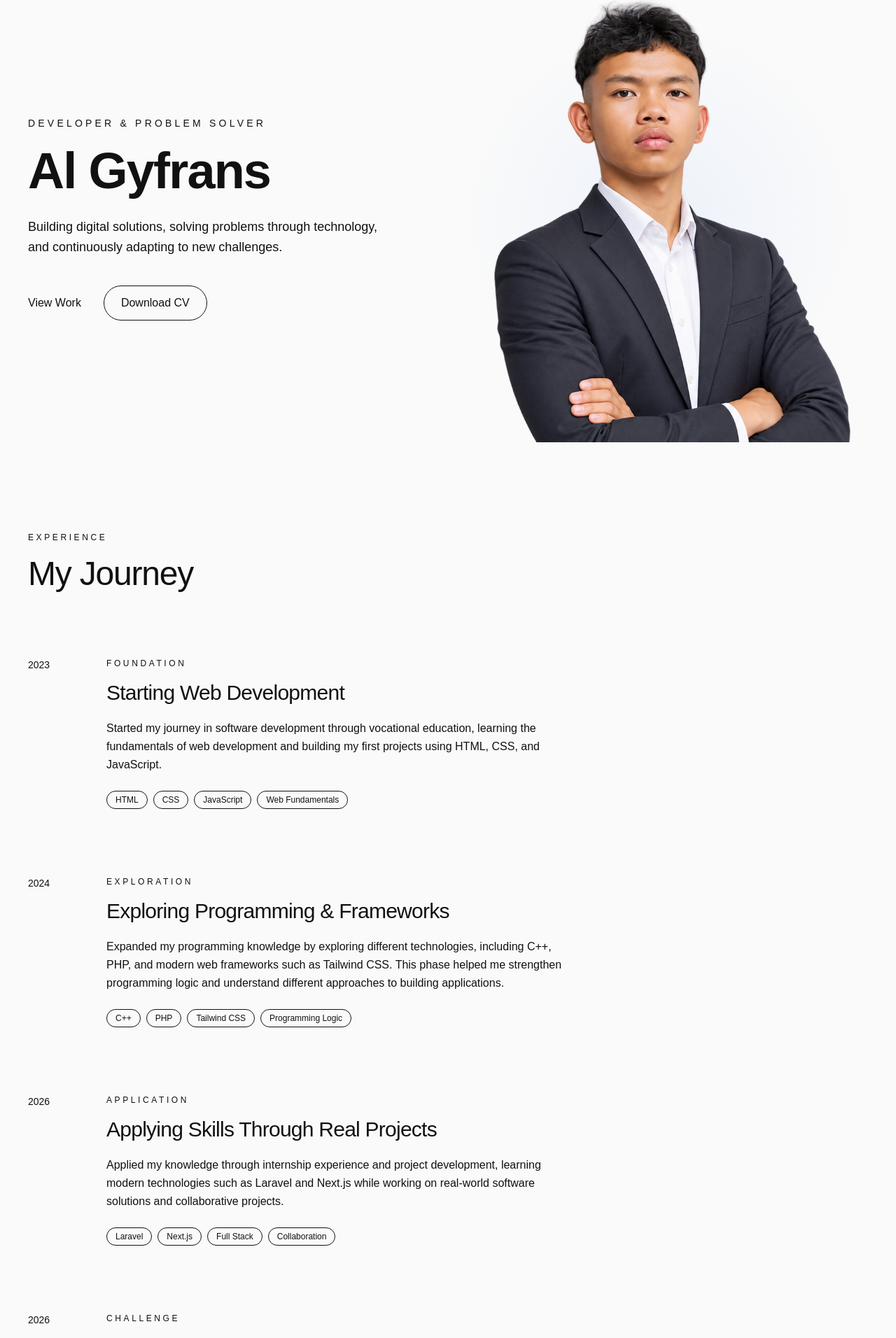
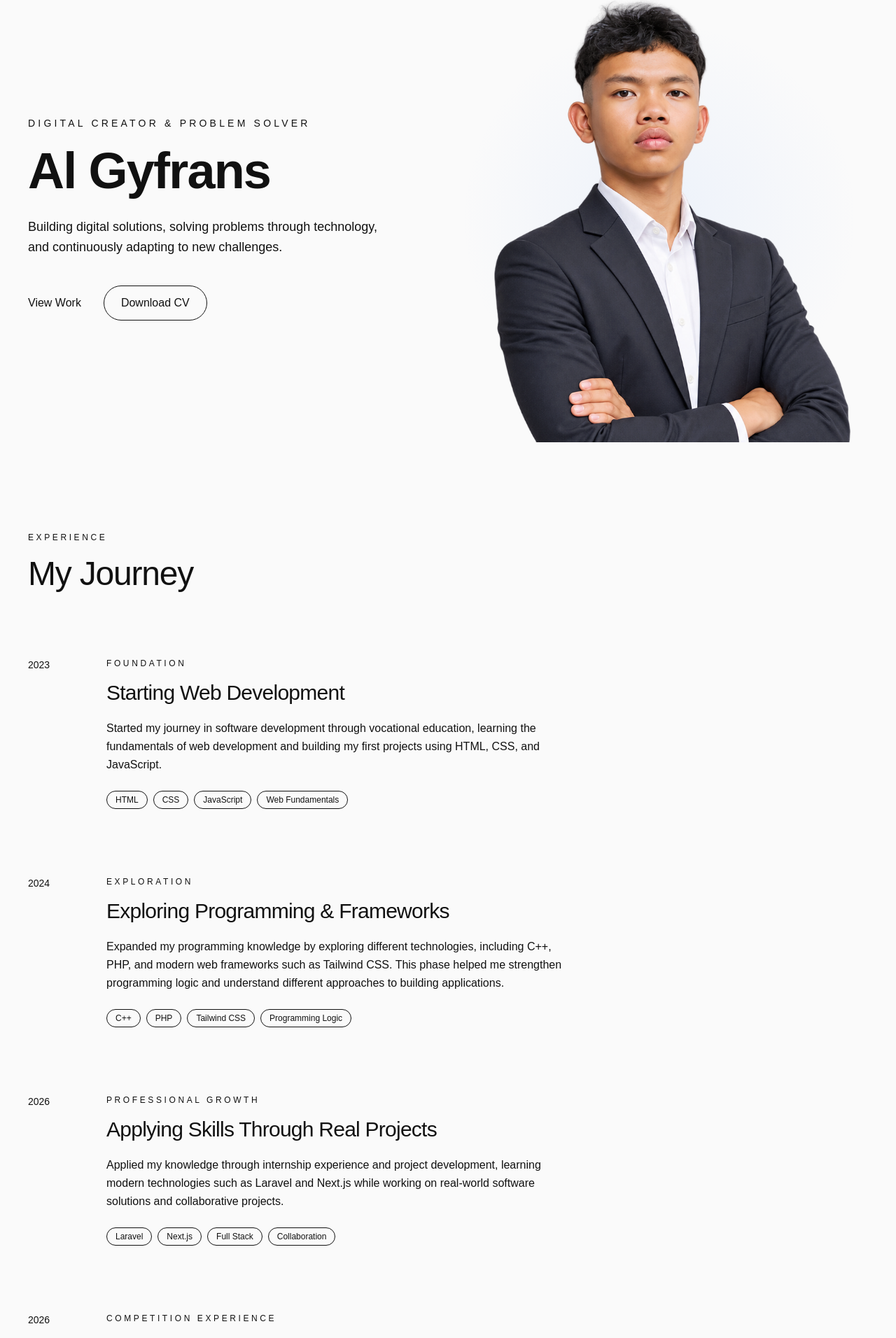
Before and after one commit to gyfrans/al-gyfrans-portfolio, a Next.js app: page /en in a window 1280 px wide. Shown: the part 136-2048 px from the top of the page at 70% size. Built offline with nearby package versions, Linux system fonts and the light colour scheme.

Commit message:
refine: align portfolio personal brand direction

```diff
--- a/src/components/capabilities/data.ts
+++ b/src/components/capabilities/data.ts
@@ -2,7 +2,7 @@
 export const capabilities = [
   {
     number: "01",
-    title: "Digital Product Development",
+    title: "Building Digital Products",
     description:
       "Building digital experiences through frontend, backend, and modern technologies while transforming ideas into functional solutions.",
     tags: [
--- a/src/components/hero/hero-content.tsx
+++ b/src/components/hero/hero-content.tsx
@@ -13,7 +13,7 @@ export default function HeroContent() {
             text-muted
           "
         >
-          Developer & Problem Solver
+          Digital Creator & Problem Solver
         </p>
       </FadeIn>
 
--- a/src/data/journey.ts
+++ b/src/data/journey.ts
@@ -29,7 +29,7 @@ export const journey = [
 
   {
     year: "2026",
-    category: "APPLICATION",
+    category: "PROFESSIONAL GROWTH",
     title: "Applying Skills Through Real Projects",
     description:
       "Applied my knowledge through internship experience and project development, learning modern technologies such as Laravel and Next.js while working on real-world software solutions and collaborative projects.",
@@ -43,7 +43,7 @@ export const journey = [
 
   {
     year: "2026",
-    category: "CHALLENGE",
+    category: "COMPETITION EXPERIENCE",
     title: "Building & Competing",
     description:
       "Participated in the SchoolCanteen web development competition, applying software development skills, teamwork, and problem-solving abilities to build a digital solution.",
```
